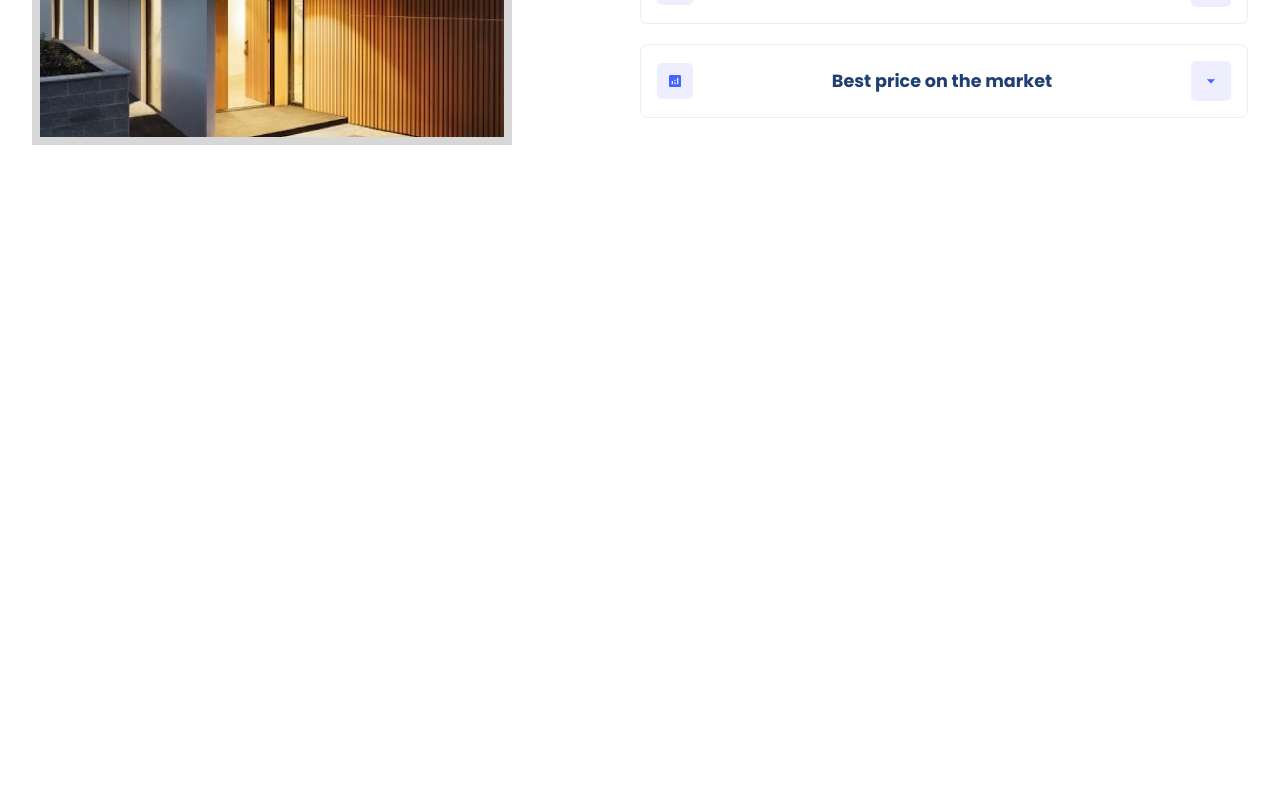
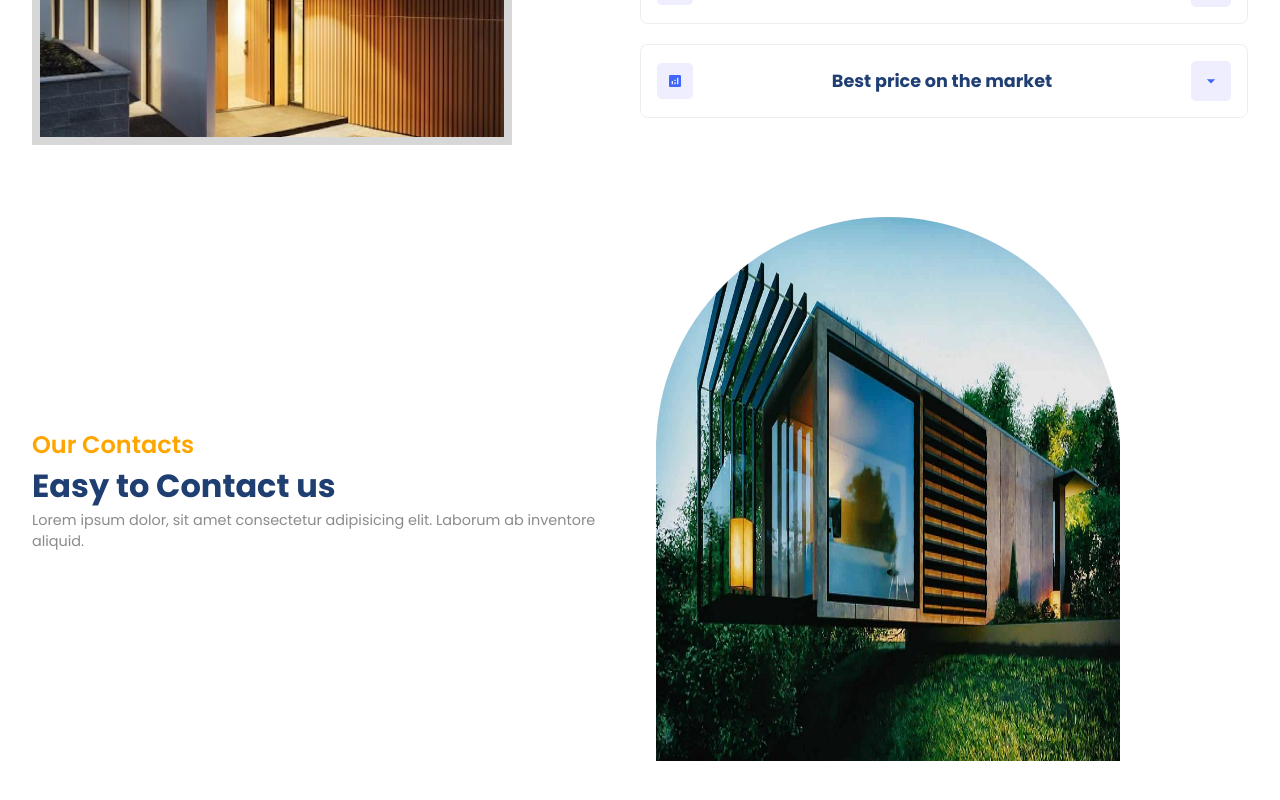
Before and after one commit to edugod/trainingReact, a React (Vite) app: page / in a window 1280 px wide. Shown: the part 1847-2647 px from the top of the page. Before the commit the page ends 2024 px from the top, so only its background shows below. Built offline with nearby package versions, Linux system fonts and the light colour scheme.

Commit message:
fixing Accordion

```diff
--- a/src/App.jsx
+++ b/src/App.jsx
@@ -5,6 +5,7 @@ import './App.css'
 import Companies from './components/Companies/Companies'
 import Residencies from './components/Residencies/Residencies'
 import Value from './components/Value/Value'
+import Contact from './components/Contact/Contact'
 
 const App = () => {
 	return (
@@ -17,6 +18,7 @@ const App = () => {
 			<Companies />
 			<Residencies />
 			<Value />
+			<Contact />
 		</div>
 	)
 }
--- /dev/null
+++ b/src/components/Contact/Contact.css
@@ -0,0 +1,7 @@
+.c-container {
+    justify-content: space-between;
+}
+
+.c-container>div {
+    flex: 1;
+}
--- /dev/null
+++ b/src/components/Contact/Contact.jsx
@@ -0,0 +1,30 @@
+import React from 'react'
+import './Contact.css'
+
+const Contact = () => {
+	return (
+		<section className='c-wrapper'>
+			<div className='paddings innerWidth flexCenter c-container'>
+				{/* tem dois lados novamente*/}
+				{/* left side */}
+				<div className='flexColStart c-left'>
+					<span className='orangeText'>Our Contacts</span>
+					<span className='primaryText'>Easy to Contact us</span>
+					<span className='secondaryText'>
+						Lorem ipsum dolor, sit amet consectetur adipisicing elit. Laborum ab inventore
+						aliquid.
+					</span>
+				</div>
+
+				{/* Right side */}
+				<div className='c-right'>
+					<div className='image-container'>
+						<img src='./contact.jpg' alt='' />
+					</div>
+				</div>
+			</div>
+		</section>
+	)
+}
+
+export default Contact
--- a/src/components/Value/Value.jsx
+++ b/src/components/Value/Value.jsx
@@ -1,4 +1,4 @@
-import React, { useState } from 'react'
+import React, { useState, useEffect } from 'react'
 import {
 	Accordion,
 	AccordionItem,
@@ -39,21 +39,28 @@ const Value = () => {
 						preExpanded={[0]} //para deixar pre aberto alguem
 					>
 						{data.map((item, i) => {
-                            const [className, SetClassName] = useState(null)
+    const [className, setClassName] = useState(null);
+
+    useEffect(() => {
+        // Este efeito será acionado após a renderização, evitando o problema de setState durante a renderização.
+        setClassName(item.expanded ? 'expanded' : 'collapsed');
+    }, [item.expanded]);
+
     return (
         <AccordionItem className={`accordionItem ${className}`} key={i} uuid={i}>
             <AccordionItemHeading>
                 <AccordionItemButton className='flexCenter accordionButton'>
                     <AccordionItemState>
-												{({ expanded }) => {
-                                                    expanded ? SetClassName('expanded') : SetClassName('collapsed')
-                                                }}
-											</AccordionItemState>
+                        {({ expanded }) => (
+                            <React.Fragment>
                                 <div className='flexCenter icon'>{item.icon}</div>
                                 <span className='primaryText'>{item.heading}</span>
                                 <div className='flexCenter icon'>
                                     <MdOutlineArrowDropDown size={20} />
                                 </div>
+                            </React.Fragment>
+                        )}
+                    </AccordionItemState>
                 </AccordionItemButton>
             </AccordionItemHeading>
 
@@ -61,7 +68,7 @@ const Value = () => {
                 <p className='secondaryText'>{item.detail}</p>
             </AccordionItemPanel>
         </AccordionItem>
-							)
+    );
 })}
 					</Accordion>
 				</div>
```
Lines whose indentation alone changed are shown as unchanged.
